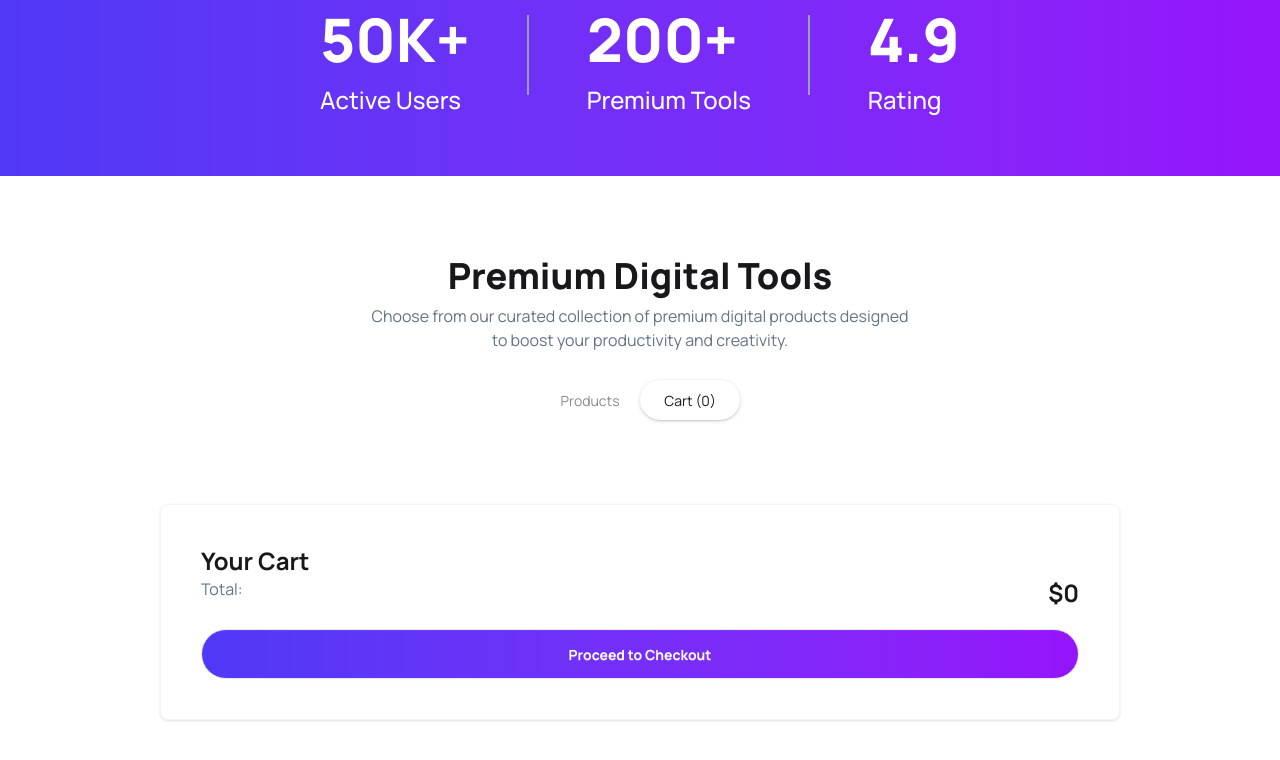
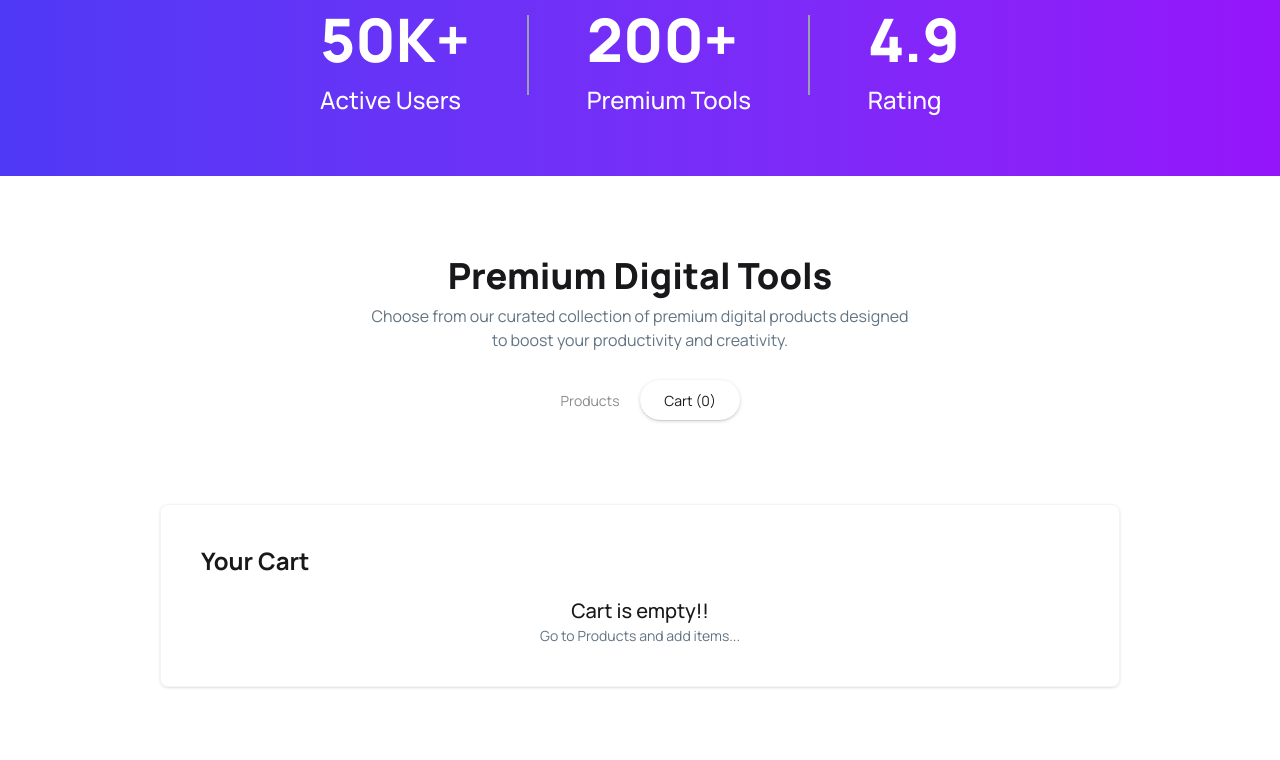
Before and after one commit to ashiqurrhmn/DigiTools, a React (Vite) app: page / in a window 1280 px wide. Both pictures are taken after a click on the radio button "Cart (0)". Shown: the part 804-1564 px from the top of the page. Built offline with nearby package versions, Linux system fonts and the light colour scheme.

Commit message:
cart functionality

```diff
--- a/package.json
+++ b/package.json
@@ -13,6 +13,7 @@
     "@tailwindcss/vite": "^4.2.2",
     "react": "^19.2.4",
     "react-dom": "^19.2.4",
+    "react-toastify": "^11.0.5",
     "tailwindcss": "^4.2.2"
   },
   "devDependencies": {
--- a/src/App.jsx
+++ b/src/App.jsx
@@ -40,7 +40,7 @@ function App() {
       >
         {activeTab === "Products" && <Tools toolPromise={toolPromise} carts={carts} setCarts = {setCarts} />}
       </Suspense>
-      {activeTab === "Carts" && <Cart carts={carts} />}
+      {activeTab === "Carts" && <Cart carts={carts} setCarts={setCarts}/>}
 
       <Steps />
       <Pricing />
--- a/src/components/Cart.jsx
+++ b/src/components/Cart.jsx
@@ -1,10 +1,30 @@
 import React from "react";
 
-const Cart = ({ carts }) => {
-  console.log(carts);
+const Cart = ({ carts, setCarts }) => {
+  const totalPrice = Number(
+    carts.reduce((sum, item) => sum + item.price, 0).toFixed(2),
+  );
+
+  const handlePayment = () => {
+    setCarts([]);
+  };
+
+  const handleRemove = (id) =>{
+    const updateCart = carts.filter((item) => item.id !== id);
+    setCarts(updateCart);
+  }
+
   return (
     <div className="w-9/12 mx-auto shadow-sm border border-gray-100 p-10 rounded-lg mb-20">
       <h2 className="text-2xl font-bold">Your Cart</h2>
+      {carts.length === 0 ? (
+        <div className="mt-5 text-center">
+        <p className="text-xl font-medium">Cart is empty!!</p>
+        <p className="text-[14px] text-[#627382]">Go to Products and add items...</p>
+        </div>
+      ) : (
+        <>
+          <div>
             {carts.map((item) => (
               <div
                 key={item.id}
@@ -15,20 +35,28 @@ const Cart = ({ carts }) => {
                     <img className="w-8 " src={item.icon} alt="" />
                   </div>
                   <div>
-              <h3 className="md:text-[20px] font-semibold">{item.name}</h3>
+                    <h3 className="md:text-[20px] font-semibold">
+                      {item.name}
+                    </h3>
                     <p className="text-[#627382] font-medium">${item.price}</p>
                   </div>
                 </div>
-          <button className="text-red-500 font-semibold">Remove</button>
+                <button onClick={() => handleRemove(item.id)} className="text-red-500 font-semibold">Remove</button>
               </div>
             ))}
+          </div>
           <div className="flex justify-between">
             <p className="text-[#627382]">Total:</p>
-        <h2 className="text-2xl font-bold">$0</h2>
+            <h2 className="text-2xl font-bold">${totalPrice}</h2>
           </div>
-      <button className="btn text-white btn-block rounded-full font-bold bg-linear-to-r from-[#4F39F6] to-[#9514FA] mt-5 py-6">
+          <button
+            onClick={handlePayment}
+            className="btn text-white btn-block rounded-full font-bold bg-linear-to-r from-[#4F39F6] to-[#9514FA] mt-5 py-6"
+          >
             Proceed to Checkout
           </button>
+        </>
+      )}
     </div>
   );
 };
```
Also changed, not shown: 1 other file (tests, documents, lock files or other folders). Lines whose indentation alone changed are shown as unchanged.
